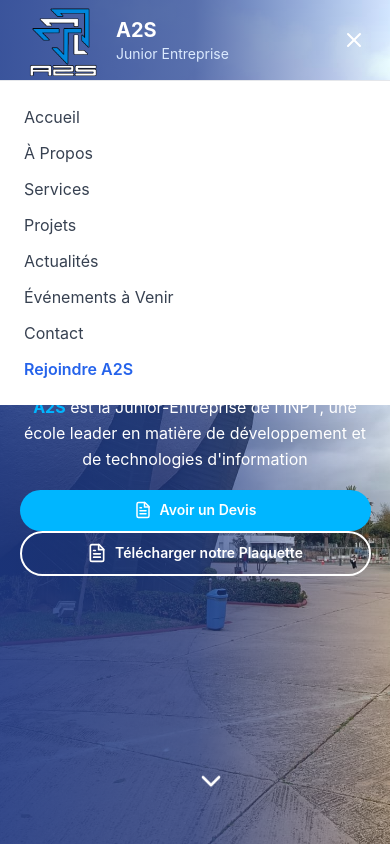
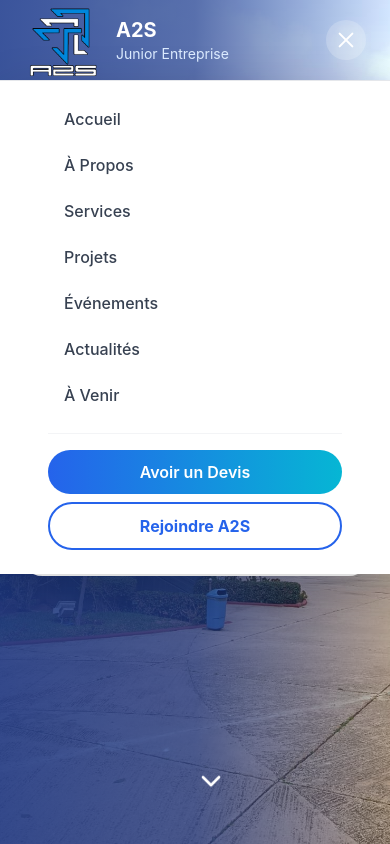
Before and after one commit to youssef4-75/a2s-website, a React (Vite) app: page / in a window 390 px wide. Both pictures are taken after a click on the button "Ouvrir le menu". Shown: the top 844 px of the page. Built offline with nearby package versions, Linux system fonts and the light colour scheme.

Commit message:
refactor: simplify mobile menu and enhance button styles in Header component

```diff
--- a/src/components/Header.jsx
+++ b/src/components/Header.jsx
@@ -1,6 +1,6 @@
 import React, { useState, useEffect } from 'react';
 import { Link, useLocation } from 'react-router-dom';
-import { Menu, X, Linkedin } from 'lucide-react';
+import { Linkedin } from 'lucide-react';
 
 export default function Header() {
   const [isMenuOpen, setIsMenuOpen] = useState(false);
@@ -88,47 +88,95 @@
             <Link to="/contact" className="bg-gradient-to-r from-blue-600 to-cyan-500 text-white text-sm px-5 py-2 rounded-full hover:shadow-lg transition-all transform hover:scale-105">
               Avoir un Devis
             </Link>
-            {isHomePage ? (
-              <Link
-                to="/join-us"
-                className="text-base px-6 py-2 rounded-full font-bold transition-all duration-300 transform hover:scale-105 flex items-center justify-center min-w-[160px] min-h-[36px] whitespace-nowrap bg-[#00B6FF] text-white shadow-[0_2px_8px_0_rgba(0,0,0,0.08)] hover:bg-blue-600 hover:shadow-[0_4px_16px_0_rgba(0,182,255,0.24)]"
-              >
-                Rejoindre A2S
-              </Link>
-            ) : (
-              <Link
-                to="/join-us"
-                className="text-base px-6 py-2 rounded-full font-bold transition-all duration-300 transform hover:scale-105 flex items-center justify-center border-2 min-w-[160px] min-h-[36px] whitespace-nowrap border-blue-600 text-blue-600 bg-transparent hover:bg-blue-50 hover:text-blue-700 hover:border-blue-700"
-              >
-                Rejoindre A2S
-              </Link>
-            )}
+            <Link
+              to="/join-us"
+              className={`text-base px-6 py-2 rounded-full font-bold transition-all duration-300 transform hover:scale-105 flex items-center justify-center min-w-[160px] min-h-[36px] whitespace-nowrap ${
+                isHomePage && !scrolled
+                  ? 'bg-[#00B6FF] text-white shadow-[0_2px_8px_0_rgba(0,0,0,0.08)] hover:bg-blue-600 hover:shadow-[0_4px_16px_0_rgba(0,182,255,0.24)]'
+                  : 'border-2 border-blue-600 text-blue-600 bg-transparent hover:bg-blue-50 hover:text-blue-700 hover:border-blue-700'
+              }`}
+            >
+              Rejoindre A2S
+            </Link>
           </div>
-          {/* Mobile Menu Button */}
+          {/* Mobile Menu Button – Animated Hamburger */}
           <button
             onClick={() => setIsMenuOpen(!isMenuOpen)}
-            className="nav:hidden ml-4"
             aria-label={isMenuOpen ? 'Fermer le menu' : 'Ouvrir le menu'}
+            className={`nav:hidden flex items-center justify-center w-10 h-10 rounded-full transition-all duration-200 focus:outline-none ${
+              isMenuOpen
+                ? showDarkText ? 'bg-gray-100' : 'bg-white/20'
+                : showDarkText ? 'hover:bg-gray-100' : 'hover:bg-white/20'
+            }`}
           >
-            {isMenuOpen ? <X className={showDarkText ? 'text-gray-900' : 'text-white'} /> : <Menu className={showDarkText ? 'text-gray-900' : 'text-white'} />}
+            <div className="w-5 h-[18px] flex flex-col justify-between">
+              <span className={`block h-0.5 rounded-full transition-all duration-300 origin-center ${
+                showDarkText ? 'bg-gray-900' : 'bg-white'
+              } ${isMenuOpen ? 'rotate-45 translate-y-[8px]' : ''}`} />
+              <span className={`block h-0.5 rounded-full transition-all duration-200 ${
+                showDarkText ? 'bg-gray-900' : 'bg-white'
+              } ${isMenuOpen ? 'opacity-0 scale-x-0' : ''}`} />
+              <span className={`block h-0.5 rounded-full transition-all duration-300 origin-center ${
+                showDarkText ? 'bg-gray-900' : 'bg-white'
+              } ${isMenuOpen ? '-rotate-45 -translate-y-[8px]' : ''}`} />
+            </div>
           </button>
         </div>
       </div>
       {/* Mobile Menu */}
-      {isMenuOpen && (
-        <div className="nav:hidden bg-white border-t">
-          <div className="px-4 py-4 space-y-3">
-            <a href="/#accueil" onClick={() => setIsMenuOpen(false)} className="block text-gray-700 hover:text-blue-600">Accueil</a>
-            <a href="/#apropos" onClick={() => setIsMenuOpen(false)} className="block text-gray-700 hover:text-blue-600">À Propos</a>
-            <a href="/#services" onClick={() => setIsMenuOpen(false)} className="block text-gray-700 hover:text-blue-600">Services</a>
-            <Link to="/projects" onClick={() => setIsMenuOpen(false)} className="block text-gray-700 hover:text-blue-600">Projets</Link>
-            <Link to="/actualites" onClick={() => setIsMenuOpen(false)} className="block text-gray-700 hover:text-blue-600">Actualités</Link>
-            <Link to="/upcoming-events" onClick={() => setIsMenuOpen(false)} className="block text-gray-700 hover:text-blue-600">Événements à Venir</Link>
-            <Link to="/contact" onClick={() => setIsMenuOpen(false)} className="block text-gray-700 hover:text-blue-600">Contact</Link>
-            <Link to="/join-us" onClick={() => setIsMenuOpen(false)} className="block text-blue-600 font-semibold hover:text-blue-800">Rejoindre A2S</Link>
+      <div className={`nav:hidden overflow-hidden transition-all duration-300 ease-in-out bg-white border-t shadow-lg ${
+        isMenuOpen ? 'max-h-[600px] opacity-100' : 'max-h-0 opacity-0'
+      }`}>
+        <div className="px-5 py-3">
+          <div className="space-y-0.5">
+            {[
+              { href: '/#accueil', label: 'Accueil', isAnchor: true },
+              { href: '/#apropos', label: 'À Propos', isAnchor: true },
+              { href: '/#services', label: 'Services', isAnchor: true },
+              { href: '/projects', label: 'Projets', isAnchor: false },
+              { href: '/events', label: 'Événements', isAnchor: false },
+              { href: '/actualites', label: 'Actualités', isAnchor: false },
+              { href: '/upcoming-events', label: 'À Venir', isAnchor: false },
+            ].map(({ href, label, isAnchor }) =>
+              isAnchor ? (
+                <a
+                  key={href}
+                  href={href}
+                  onClick={() => setIsMenuOpen(false)}
+                  className="flex items-center w-full px-3 py-2.5 rounded-lg text-gray-700 font-medium hover:text-blue-600 hover:bg-blue-50 transition-colors"
+                >
+                  {label}
+                </a>
+              ) : (
+                <Link
+                  key={href}
+                  to={href}
+                  onClick={() => setIsMenuOpen(false)}
+                  className="flex items-center w-full px-3 py-2.5 rounded-lg text-gray-700 font-medium hover:text-blue-600 hover:bg-blue-50 transition-colors"
+                >
+                  {label}
+                </Link>
+              )
+            )}
+          </div>
+          <div className="pt-3 mt-3 border-t border-gray-100 space-y-2 pb-2">
+            <Link
+              to="/contact"
+              onClick={() => setIsMenuOpen(false)}
+              className="block text-center bg-gradient-to-r from-blue-600 to-cyan-500 text-white font-semibold px-5 py-2.5 rounded-full hover:shadow-md transition-all"
+            >
+              Avoir un Devis
+            </Link>
+            <Link
+              to="/join-us"
+              onClick={() => setIsMenuOpen(false)}
+              className="block text-center border-2 border-blue-600 text-blue-600 font-bold px-5 py-2.5 rounded-full hover:bg-blue-50 transition-all"
+            >
+              Rejoindre A2S
+            </Link>
           </div>
         </div>
-      )}
+      </div>
     </nav>
   );
 }
```
